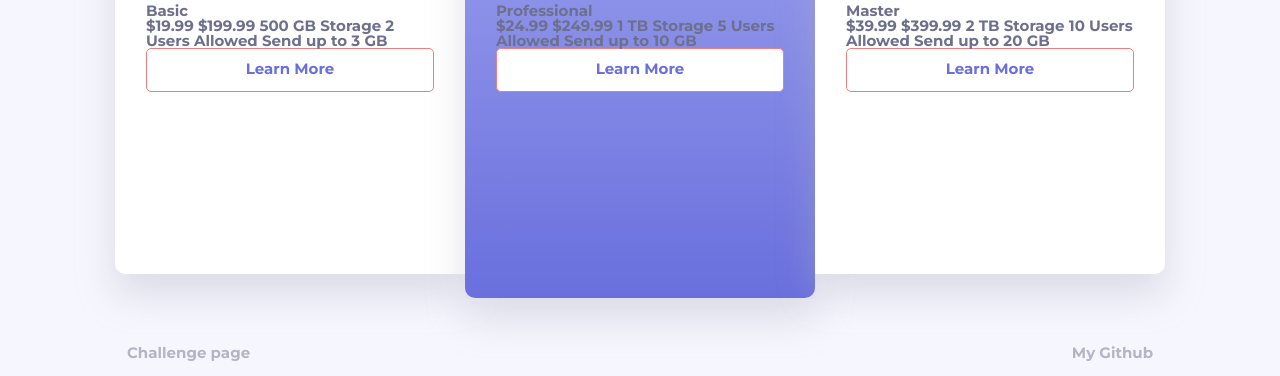
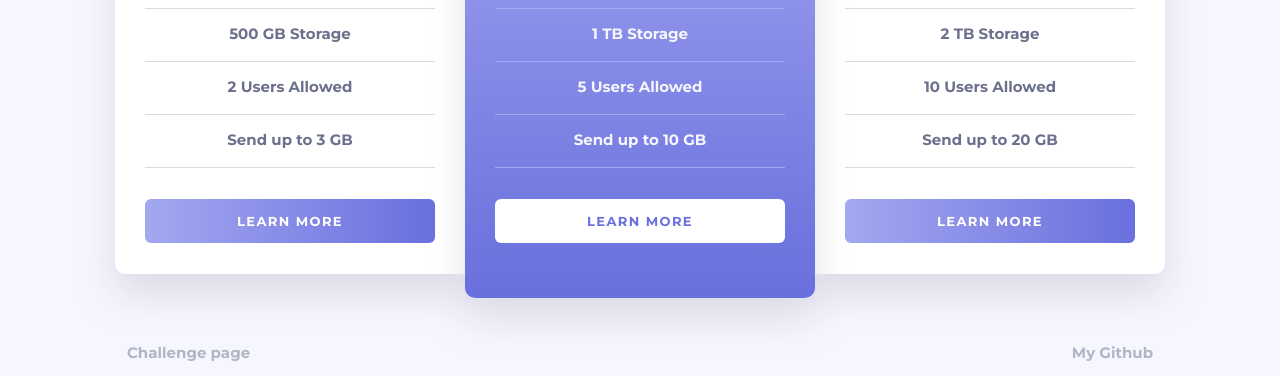
Before and after one commit to khoncharov/fm-pricing-component-with-toggle, a website built with Vite: page index.html in a window 1280 px wide. Shown: the part 424-800 px from the top of the page. Built offline with nearby package versions, Linux system fonts and the light colour scheme; files whose address does not match are found by name.

Commit message:
feat: add card content styling

```diff
--- a/index.html
+++ b/index.html
@@ -34,33 +34,36 @@
         </fieldset>
         <dl class="cards-container">
           <div class="card">
-            <dt class="card-title">Basic</dt>
-            <dd>
-              <span>&dollar;19.99 &dollar;199.99</span>
-              <span>500 GB Storage</span>
-              <span>2 Users Allowed</span>
-              <span>Send up to 3 GB</span>
-              <a class="btn" href="#">Learn More</a>
+            <dt class="card__title">Basic</dt>
+            <dd class="card__details">
+              <span class="card__price" id="price-month">19.99</span>
+              <span class="card__price" id="price-year">199.99</span>
+              <span class="card__text-field">500 GB Storage</span>
+              <span class="card__text-field">2 Users Allowed</span>
+              <span class="card__text-field">Send up to 3 GB</span>
+              <a class="card__btn" href="#">Learn More</a>
             </dd>
           </div>
           <div class="card">
-            <dt>Professional</dt>
-            <dd>
-              <span>&dollar;24.99 &dollar;249.99</span>
-              <span>1 TB Storage</span>
-              <span>5 Users Allowed</span>
-              <span>Send up to 10 GB</span>
-              <a class="btn" href="#">Learn More</a>
+            <dt class="card__title">Professional</dt>
+            <dd class="card__details">
+              <span class="card__price" id="price-month">24.99</span>
+              <span class="card__price" id="price-year">249.99</span>
+              <span class="card__text-field">1 TB Storage</span>
+              <span class="card__text-field">5 Users Allowed</span>
+              <span class="card__text-field">Send up to 10 GB</span>
+              <a class="card__btn btn_central" href="#">Learn More</a>
             </dd>
           </div>
           <div class="card">
-            <dt>Master</dt>
-            <dd>
-              <span>&dollar;39.99 &dollar;399.99</span>
-              <span>2 TB Storage</span>
-              <span>10 Users Allowed</span>
-              <span>Send up to 20 GB</span>
-              <a class="btn" href="#">Learn More</a>
+            <dt class="card__title">Master</dt>
+            <dd class="card__details">
+              <span class="card__price" id="price-month">39.99</span>
+              <span class="card__price" id="price-year">399.99</span>
+              <span class="card__text-field">2 TB Storage</span>
+              <span class="card__text-field">10 Users Allowed</span>
+              <span class="card__text-field">Send up to 20 GB</span>
+              <a class="card__btn" href="#">Learn More</a>
             </dd>
           </div>
         </dl>
--- a/src/styles/_content.scss
+++ b/src/styles/_content.scss
@@ -66,7 +66,7 @@
 
 #toggle-state-1:checked:focus-visible ~ .toggle > #toggle-state-1-label,
 #toggle-state-2:checked:focus-visible ~ .toggle > #toggle-state-2-label {
-  outline: 2px dotted hsl(271.3, 68.5%, 32.4%);
+  outline: 2px dashed hsl(271.3, 68.5%, 32.4%);
   outline-offset: 3px;
 }
 
@@ -86,7 +86,7 @@
 }
 
 .card {
-  padding-inline: 3.1rem;
+  padding-inline: 3rem;
   width: 32.7rem;
   border-radius: 1rem;
   background: linear-gradient($lg-1, $lg-2);
@@ -95,6 +95,7 @@
   justify-content: center;
   box-shadow: 0 8px 17px rgba($light-grayish-blue, 0.4);
   z-index: 1;
+  --price-color: hsl(232, 13%, 33%);
 
   @include screen("desktop") {
     box-shadow: 0 20px 37px rgba($light-grayish-blue, 0.4);
@@ -102,11 +103,107 @@
     grid-row: 1 / 4;
     grid-column: 2 / 3;
   }
+
+  &__title {
+    height: 2.6rem;
+    font-size: 1.8rem;
+    padding-top: 0.6rem;
+    text-align: center;
+  }
+
+  &__details {
+    height: 36.5rem;
+    display: grid;
+    grid-template-rows: 13.1rem 5.3rem 5.3rem 5.3rem 1fr;
+  }
+
+  &__price {
+    display: none;
+    padding-bottom: 0.6rem;
+    justify-content: center;
+    font-size: 7.2rem;
+    letter-spacing: -0.24rem;
+    line-height: 1;
+    color: var(--price-color);
+    align-items: center;
+    border-bottom: 1px solid var(--border-color);
+  }
+
+  &__price::before {
+    content: "$";
+    font-size: 4rem;
+    margin-top: 0.2rem;
+    margin-right: 1rem;
+  }
+
+  &__text-field {
+    display: flex;
+    justify-content: center;
+    line-height: 1.5;
+    align-items: center;
+    border-bottom: 1px solid var(--border-color);
+  }
+
+  &__btn {
+    align-self: flex-end;
+    display: flex;
+    justify-content: center;
+    padding-top: 1.2rem;
+    width: 100%;
+    height: 4.4rem;
+    border-radius: 0.6rem;
+    background: $lg-1 linear-gradient(90deg, $lg-1, $lg-2);
+    font-size: 1.3rem;
+    letter-spacing: 0.14rem;
+    text-transform: uppercase;
+    line-height: 1.6;
+    color: $white;
+    transition: color $tr-x1, background-color $tr-x1, box-shadow $tr-x1;
+  }
+
+  &__btn:hover {
+    box-shadow: inset 0 0 0px 1px $grayish-blue;
+    background: none;
+    background-color: $white;
+    color: $lg-2;
+  }
+
+  &__btn:focus-visible {
+    outline: 2px dashed hsl(271.3, 68.5%, 32.4%);
+    outline-offset: 3px;
+  }
+}
+
+#toggle-state-1:checked ~ .cards-container > .card .card__details > #price-month,
+#toggle-state-2:checked ~ .cards-container > .card .card__details > #price-year {
+  display: flex;
+}
+
+.btn_central {
+  background: $white;
+  color: $lg-2;
+}
+
+.btn_central:hover {
+  box-shadow: inset 0 0 0px 1px $white;
+  background-color: $lg-2;
+  color: $white;
+}
+
+.btn_central:focus-visible {
+  outline: 2px dashed $white;
+}
+
+.card:nth-child(2n) {
+  color: var(--price-color);
+  --border-color: hsl(236, 72%, 79%);
+  --price-color: hsl(240, 78%, 98%);
 }
 
 .card:first-child {
   z-index: 0;
   background: $white;
+  --border-color: #dbdbdb;
 
   @include screen("desktop") {
     grid-row: 2 / 3;
@@ -117,27 +214,16 @@
 }
 
 .card:last-child {
-  z-index: 1;
   background: $white;
+  --border-color: #dbdbdb;
 
   @include screen("desktop") {
+    z-index: 0;
     grid-row: 2 / 3;
     grid-column: 3 / 4;
     border-bottom-left-radius: 0;
     border-top-left-radius: 0;
   }
-}
-
-.btn {
-  display: flex;
-  justify-content: center;
-  padding-top: 1.2rem;
-  width: 100%;
-  height: 4.4rem;
-  background-color: $white;
-  color: $lg-2;
-  border-radius: 0.5rem;
-  border: 1px solid lightcoral;
 }
 
 .attribution {
@@ -163,7 +249,7 @@
   }
 
   a:focus-visible {
-    outline: 2px dotted hsl(271.3, 68.5%, 32.4%);
+    outline: 2px dashed hsl(271.3, 68.5%, 32.4%);
     outline-offset: 3px;
   }
 }
```
